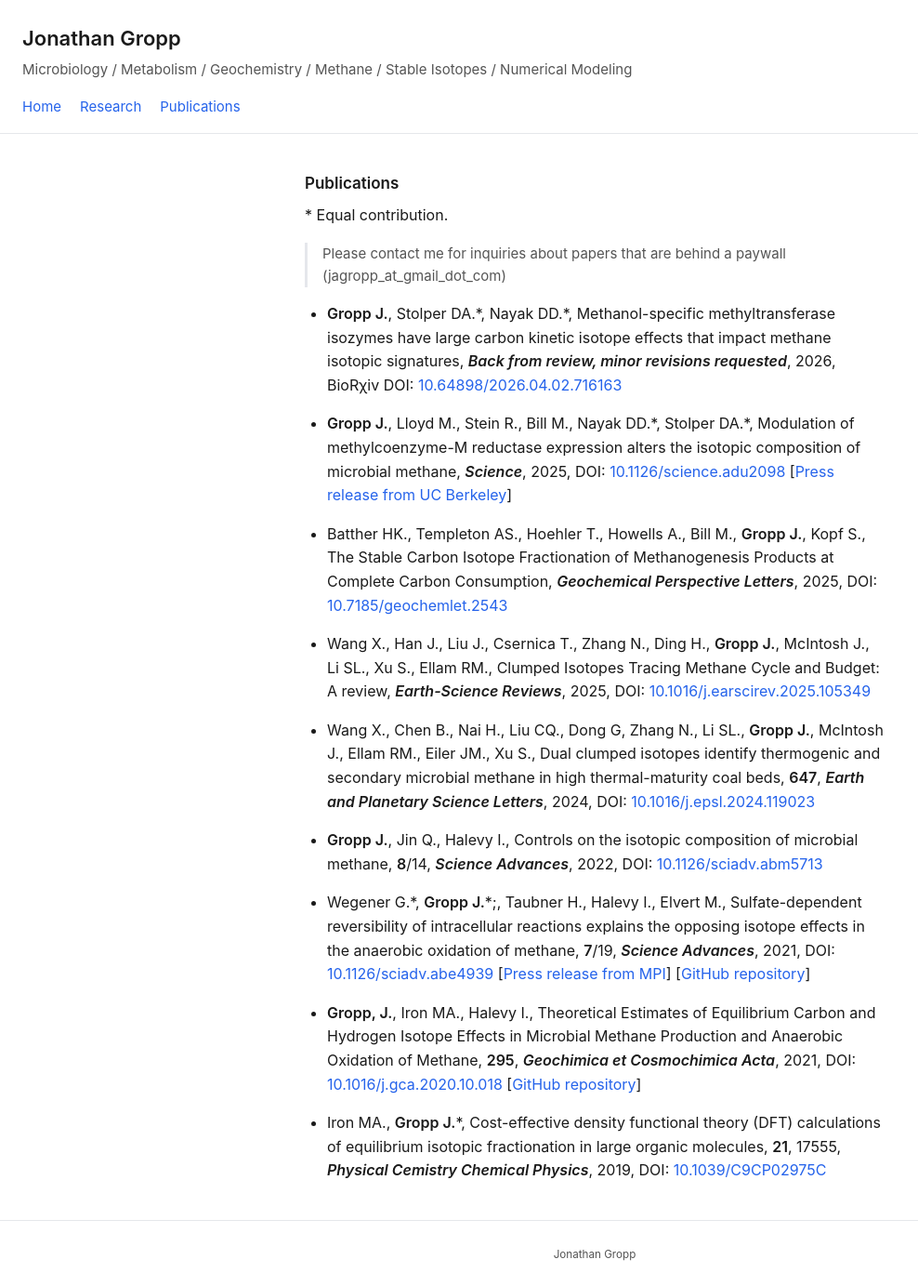
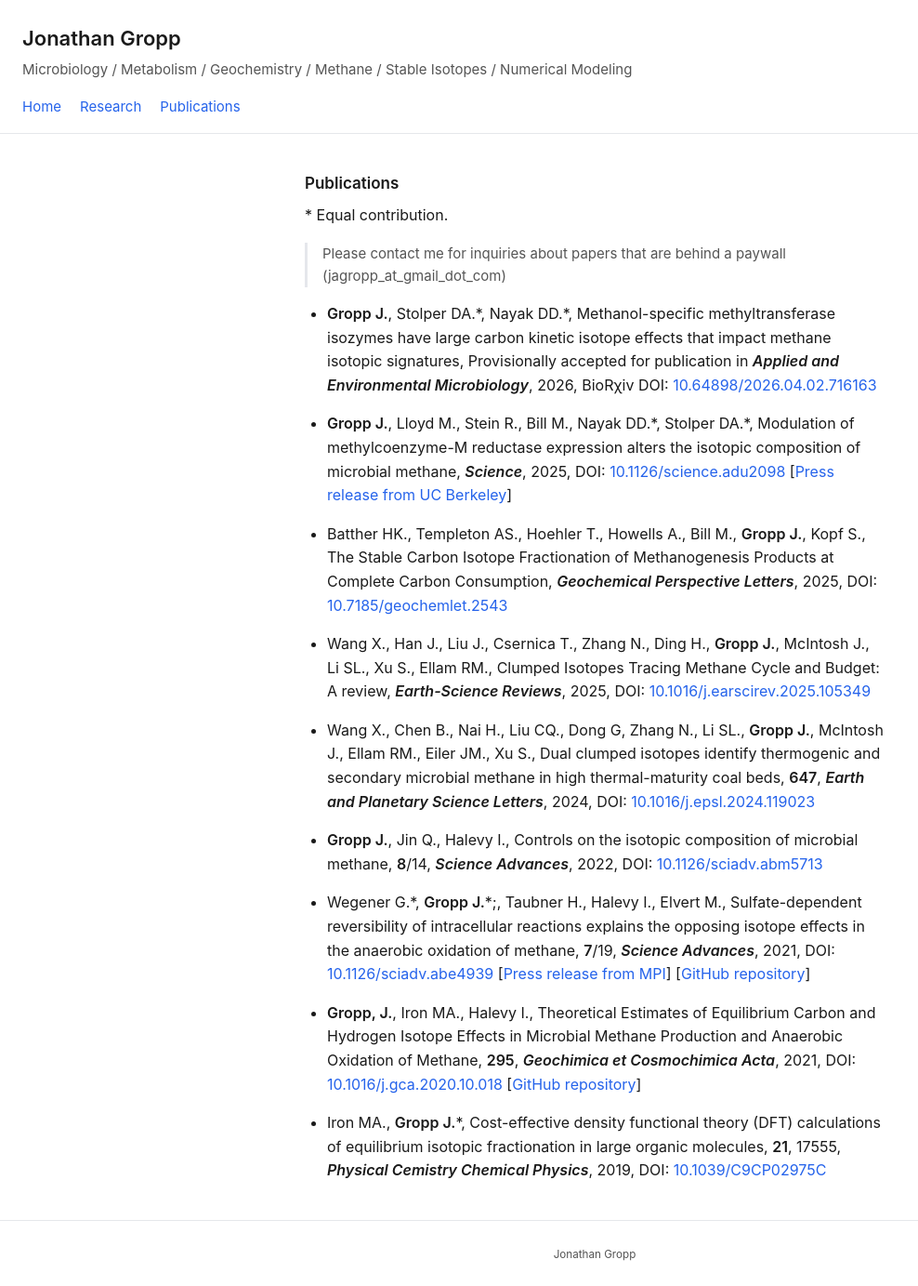
Before and after one commit to jagropp/jagropp.github.io, a Jekyll site: the page built from publications.md, in a window 1280 px wide. Shown: the whole page at 93% size, without its empty margins (0-988 px from the left). Built offline with Jekyll 4.4.1, drawn with Linux system fonts in a browser that asks for light colours; our own code applies the rules of GitHub Pages for plain Markdown files.

Commit message:
Update publication status for a research paper

```diff
--- a/publications.md
+++ b/publications.md
@@ -3,7 +3,7 @@
 \* Equal contribution.
 > Please contact me for inquiries about papers that are behind a paywall (jagropp_at_gmail_dot_com)
 
-- **Gropp J.**, Stolper DA.\*, Nayak DD.\*, Methanol-specific methyltransferase isozymes have large carbon kinetic isotope effects that impact methane isotopic signatures, ***Back from review, minor revisions requested***, 2026, BioR&#967;iv DOI: [10.64898/2026.04.02.716163](https://doi.org/10.64898/2026.04.02.716163){:target="_blank"}
+- **Gropp J.**, Stolper DA.\*, Nayak DD.\*, Methanol-specific methyltransferase isozymes have large carbon kinetic isotope effects that impact methane isotopic signatures, Provisionally accepted for publication in ***Applied and Environmental Microbiology***, 2026, BioR&#967;iv DOI: [10.64898/2026.04.02.716163](https://doi.org/10.64898/2026.04.02.716163){:target="_blank"}
 
 - **Gropp J.**, Lloyd M., Stein R., Bill M., Nayak DD.\*, Stolper DA.\*, Modulation of methylcoenzyme-M reductase expression alters the isotopic composition of microbial methane, ***Science***, 2025, DOI: [10.1126/science.adu2098](https://doi.org/10.1126/science.adu2098){:target="_blank"} [[Press release from UC Berkeley](https://vcresearch.berkeley.edu/news/scientists-hack-microbes-identify-environmental-sources-methane){:target="_blank"}]
 
```
